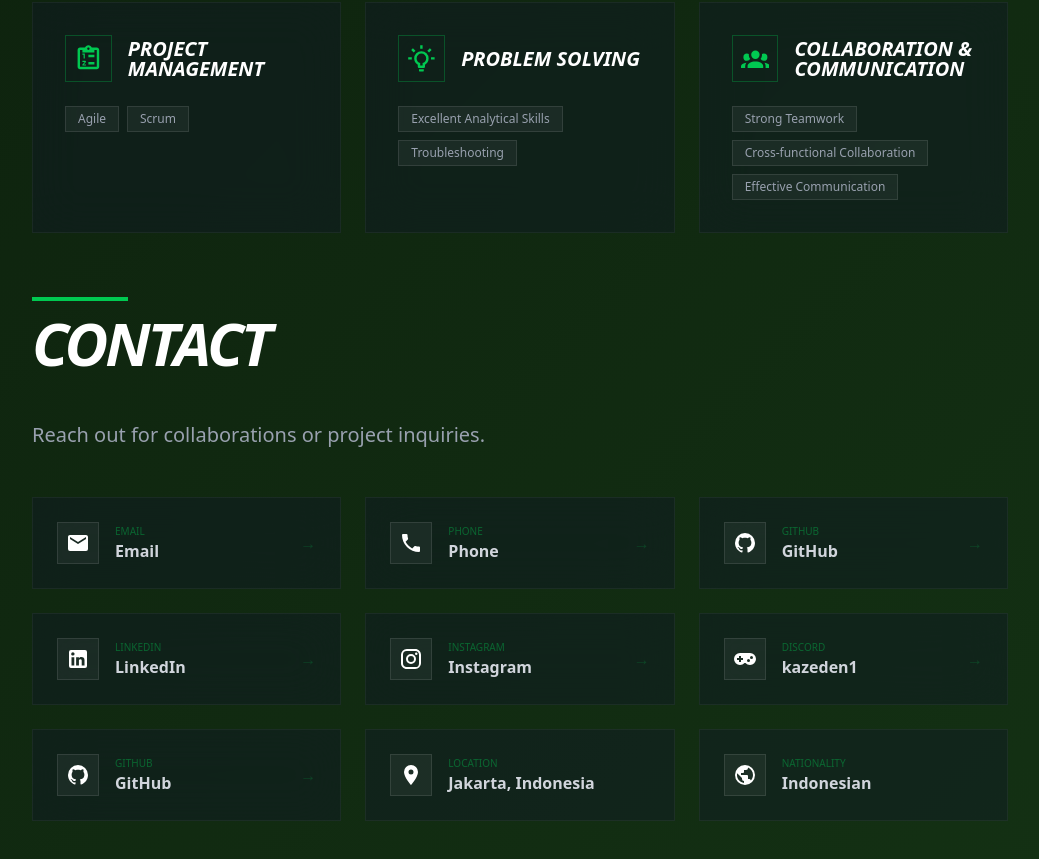
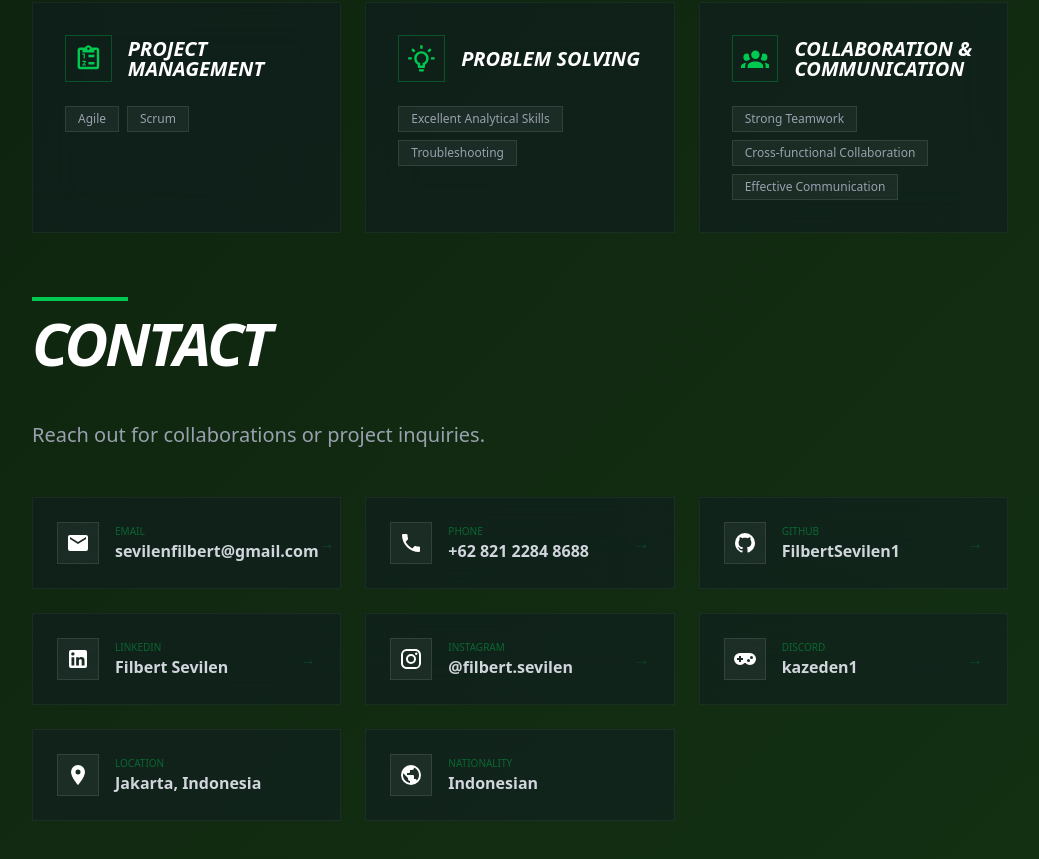
Before and after one commit to FilbertSevilen1/Portfolio, a Next.js app: page / in a window 1280 px wide. Shown: the part 9111-9970 px from the top of the page, without its empty margins (120-1159 px from the left). Built offline with nearby package versions, Linux system fonts and the light colour scheme.

Commit message:
Update Contact

```diff
--- a/src/components/Contact.tsx
+++ b/src/components/Contact.tsx
@@ -19,29 +19,34 @@ export default function Contact() {
       type: "Email",
       icon: mdiEmail,
       href: "mailto:sevilenfilbert@gmail.com",
+      text: "sevilenfilbert@gmail.com",
     },
     {
       type: "Phone",
       icon: mdiPhone,
       href: "tel:+6282122848688",
+      text: "+62 821 2284 8688",
     },
     {
       type: "GitHub",
       icon: mdiGithub,
       href: "https://github.com/FilbertSevilen1",
       external: true,
+      text: "FilbertSevilen1",
     },
     {
       type: "LinkedIn",
       icon: mdiLinkedin,
       href: "https://www.linkedin.com/in/ignatius-filbert-sevilen-894467231/",
       external: true,
+      text: "Filbert Sevilen",
     },
     {
       type: "Instagram",
       icon: mdiInstagram,
       href: "https://instagram.com/filbert.sevilen",
       external: true,
+      text: "@filbert.sevilen",
     },
     {
       type: "Discord",
@@ -49,12 +54,6 @@ export default function Contact() {
       href: "https://discord.com/users/kazeden1",
       external: true,
       text: "kazeden1",
-    },
-    {
-      type: "GitHub",
-      icon: mdiGithub,
-      href: "https://github.com/FilbertSevilen1",
-      external: true,
     },
     {
       type: "Location",
```
